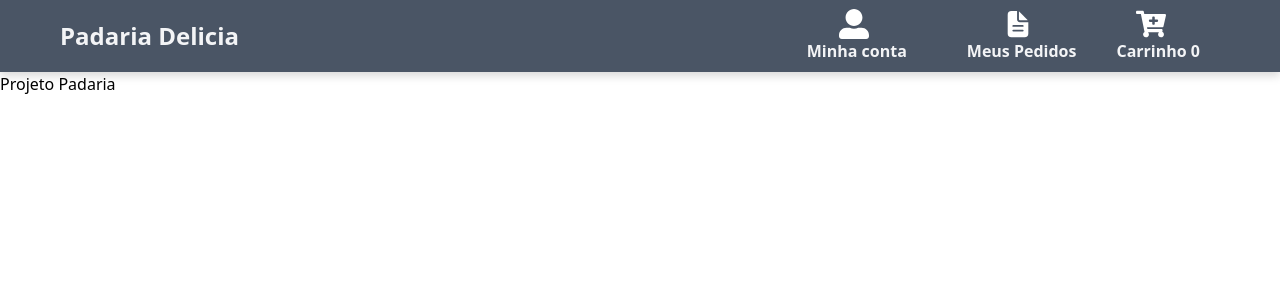
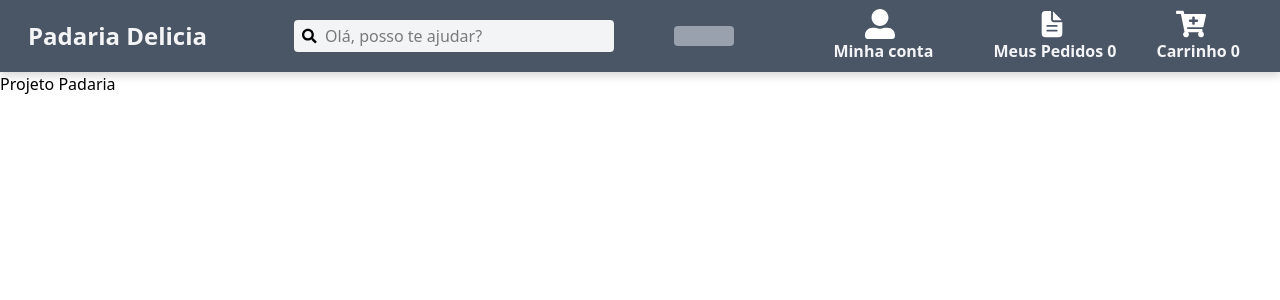
Before and after one commit to rafahthomaz14/Projeto_Padaria, a React (Vite) app: page / in a window 1280 px wide. Shown: the top 300 px of the page. Built offline with nearby package versions, Linux system fonts and the light colour scheme.

Commit message:
Ajustes no design em andamento - ainda não concluído

```diff
--- a/src/Components/Header/index.jsx
+++ b/src/Components/Header/index.jsx
@@ -2,22 +2,27 @@ import { useState } from "react"
 import { FaCartPlus } from "react-icons/fa";
 import { FaUserAlt } from "react-icons/fa";
 import { IoDocumentText } from "react-icons/io5";
-
+import { FaSearch } from "react-icons/fa";
 export default function Header() {
 
     const [menuVisivel, setMenuVisivel] = useState(false)
-
+    const [modoAtivo, setModoAtivo] = useState(false)
     // Abrindo e fechando o menu
     const toggleMenu = () => {
         setMenuVisivel(!menuVisivel)
     };
+
+    //modo dark lite
+    const Modo = () => {
+        setModoAtivo(!modoAtivo)
+    }
 
     return (
         <>
             <div className="flex  bg-gray-600  w-full h-18 drop-shadow-lg items-center ">
 
                 {/* Menu de hamburger */}
-                <button className="block md:hidden p-5" onClick={toggleMenu} >
+                <button className="block md:hidden p-7" onClick={toggleMenu} >
                     <span className="block w-6 h-1 bg-white mb-1"></span>
                     <span className="block w-6 h-1 bg-white mb-1"></span>
                     <span className="block w-6 h-1 bg-white"></span>
@@ -25,11 +30,28 @@ export default function Header() {
 
                 {/* Logo + Icone Carrinho */}
                 <div className="flex justify-between w-full items-center">
-                    <div className="logo md:p-15">
+                    <div className="logo md:p-7">
                         <h2 className="text-2xl font-bold text-gray-100">Padaria Delicia</h2>
                     </div>
 
-                    <div className="menu flex items-center justify-end lg:p-15">
+                    {/* input de pesquisa */}
+                    <div className="pesquisa hidden lg:flex w-80 h-full bg-gray-100 p-1 rounded items-center">
+                        <FaSearch className=" ml-1" />
+                        <input
+                            type="text"
+                            placeholder="Olá, posso te ajudar?"
+                            className="ml-2 w-full"
+                        />
+                    </div>
+
+                    {/* Criar botao do modo */}
+                    <div className="modo-dark">
+                        <div className="card w-15 h-5 bg-gray-400 rounded">
+
+                        </div>
+                    </div>
+
+                    <div className="menu flex items-center justify-end lg:p-5">
 
                         {/* Quando estiver na tela grande aparece os menu */}
                         <div className="hidden md:flex space-x-5">
@@ -38,8 +60,8 @@ export default function Header() {
                                 <p className="text-gray-100 font-bold">Minha conta</p>
                             </div>
                             <div className="Pedidos p-5">
-                                <IoDocumentText color="white" size={30} className="ml-9" />
-                                <p className="text-gray-100 font-bold">Meus Pedidos</p>
+                                <IoDocumentText color="white" size={30} className="ml-11" />
+                                <p className="text-gray-100 font-bold">Meus Pedidos <span>0</span></p>
                             </div>
                         </div>
 
```
